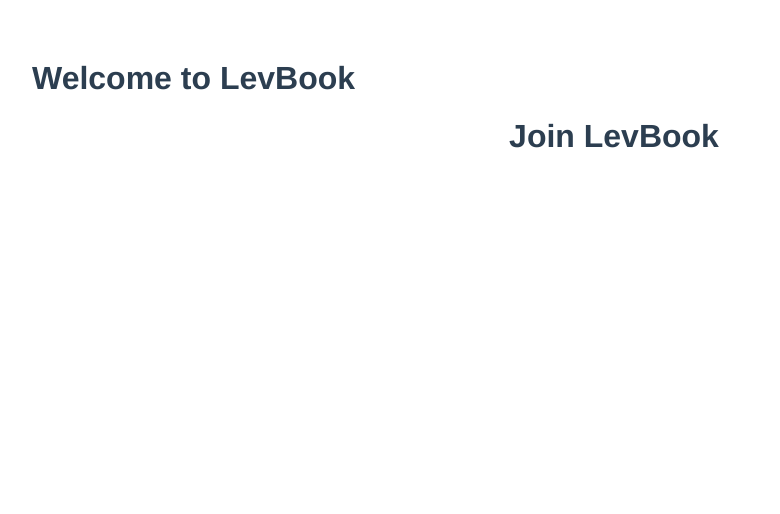
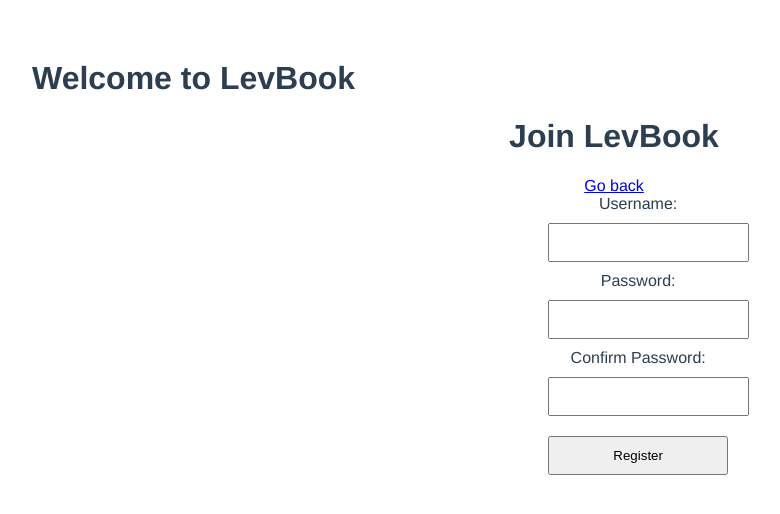
Before and after one commit to mr-metschnikowia/social_network_project, a Vue app: page /register in a window 1280 px wide. Shown: the top 514 px of the page, without its empty margins (26-806 px from the left). Built offline with nearby package versions, Linux system fonts and the light colour scheme.

Commit message:
user registration complete

```diff
--- a/src/components/LoginPortal.vue
+++ b/src/components/LoginPortal.vue
@@ -43,10 +43,8 @@ export default {
             this.$emit('login-user', existingUser);
             // emit username and password
 
-            this.username = '';
-            this.password = '';
-            // clear username and password
-
+            this.username = "";
+            this.password = "";
         },
     }
 }
@@ -55,11 +53,6 @@ export default {
 <style scoped>
 body {
     text-align: center;
-}
-
-#network_logo {
-    text-align: left;
-    margin: 30px;
 }
 
 input {
--- /dev/null
+++ b/src/components/registerForm.vue
@@ -0,0 +1,78 @@
+<template>
+    <div class="wrapper" id="registration">
+        <form id="register-form">
+            Username: <input type="text" v-model="username" />
+            Password: <input type="text" v-model="password"/>
+            Confirm Password: <input type="text" v-model="confirmPassword"/>
+        </form>
+        <button @click="register()">Register</button>
+    </div>
+</template>
+
+<script>
+export default {
+    name: "registerForm",
+    data() {
+        return {
+            username: "",
+            password: "",
+            confirmPassword: "",
+        }
+    },
+    methods: {
+        register() {
+
+            if (!this.username) {
+                alert('Please add a username');
+                return
+            } else if (!this.password) {
+                alert('Please add a password');
+                return
+            } else if (this.password !== this.confirmPassword) {
+                alert("Passwords are not the same!")
+                return
+            }
+            // check username, password and confirmation of password
+
+            const newUser = {
+                username: this.username,
+                password: this.password,
+            }
+            // grab inputted username and password
+
+            this.$emit('register-user', newUser);
+            // emit username and password
+        },
+    }
+}
+</script>
+
+<style scoped>
+.wrapper {
+  margin: auto;
+  width: 12%;
+  display: grid;
+  grid-template-columns: 200px;
+}
+
+input {
+    margin: 10px;
+    padding: 10px;
+}
+
+#register-form {
+    grid-column-start: 1;
+    grid-column-end: 2;
+    grid-row-start: 1;
+    grid-row-end: 4;
+}
+
+button {
+    grid-column-start: 1;
+    grid-column-end: 2;
+    grid-row-start: 4;
+    grid-row-end: 5;
+    padding: 10px;
+    margin: 10px;
+}
+</style>
--- a/src/views/RegisterPage.vue
+++ b/src/views/RegisterPage.vue
@@ -1,3 +1,37 @@
 <template>
-    <h1>Join LevBook</h1>
+    <div id="registration banner">
+        <h1>Join LevBook</h1>
+        <router-link to="/">Go back</router-link>
+    </div>
+    <registerForm
+        @register-user="registerUser"
+    />
 </template>
+
+<script>
+    import registerForm from '../components/registerForm';
+
+    export default {
+        name: "RegisterPage",
+        components: { registerForm },
+        methods: {
+            async registerUser(user) {
+                await fetch("http://localhost:3000/api/register", {
+                    method: "POST",
+                    headers: {
+                        'Content-type': 'application/json',
+                    },
+                    body: JSON.stringify(user),
+                })
+                    .then(res => {
+                        if (res.status === 400) {
+                            res.text().then(text => alert(text));
+                        } else {
+                            alert("Registration Successful!");
+                            window.location.href = "http://localhost:8080/";
+                        }
+                    })
+            }
+        },
+    }
+</script>
```
Also changed, not shown: server.js (+16 -0 lines).
